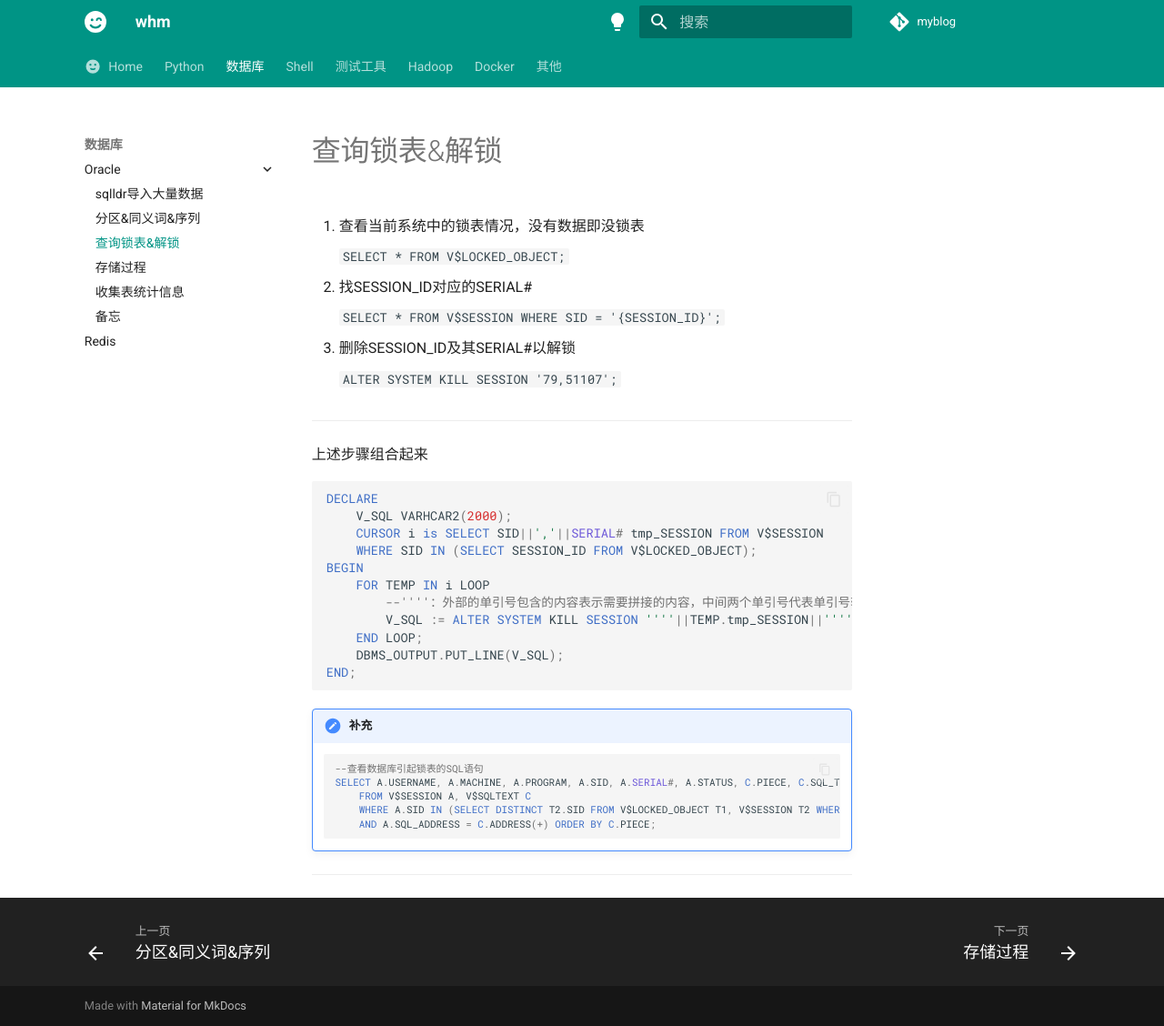
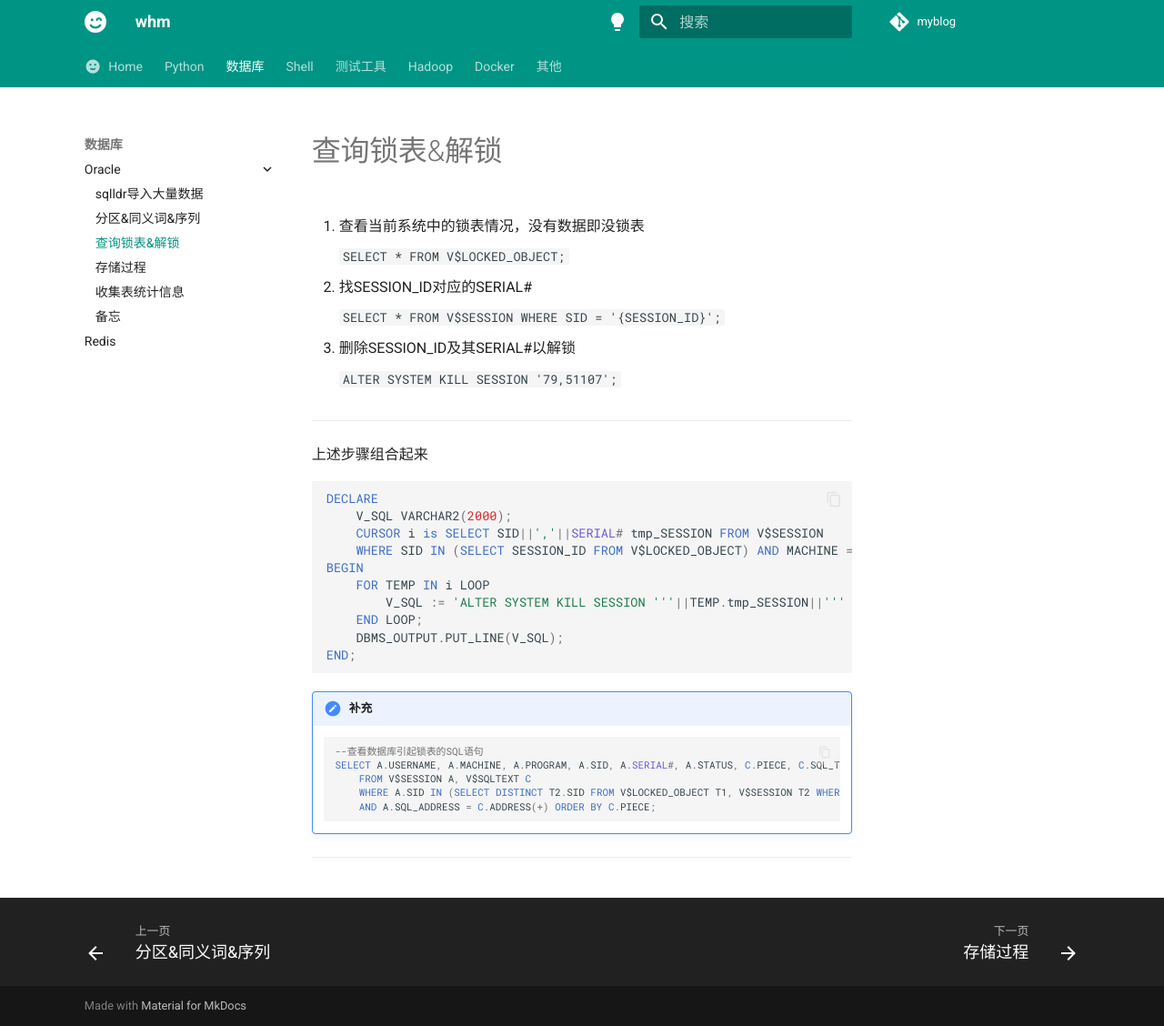
Before and after one commit to Jork-S-B/Jork-S-B.github.io, an MkDocs documentation site: the page built from docs/sql/oracle/lock&unlock.md, in a window 1280 px wide and 1128 px high. Shown: the whole window at 91% size. Built offline with MkDocs 1.6.1 and Material for MkDocs 9.7.7, drawn with Linux system fonts in a browser that asks for light colours; comment, search, counter and statistics services are not loaded.

Commit message:
修改错误

````diff
--- a/docs/sql/oracle/lock&unlock.md
+++ b/docs/sql/oracle/lock&unlock.md
@@ -16,13 +16,12 @@
 上述步骤组合起来
 ```sql
 DECLARE
-	V_SQL VARHCAR2(2000);
+	V_SQL VARCHAR2(2000);
 	CURSOR i is SELECT SID||','||SERIAL# tmp_SESSION FROM V$SESSION
-	WHERE SID IN (SELECT SESSION_ID FROM V$LOCKED_OBJECT);
+	WHERE SID IN (SELECT SESSION_ID FROM V$LOCKED_OBJECT) AND MACHINE = '' AND USERNAME = '';
 BEGIN
 	FOR TEMP IN i LOOP
-		--''''：外部的单引号包含的内容表示需要拼接的内容，中间两个单引号代表单引号转义字符
-		V_SQL := ALTER SYSTEM KILL SESSION ''''||TEMP.tmp_SESSION||'''' ; EXECUTE IMMEDIATE V_SQL;
+		V_SQL := 'ALTER SYSTEM KILL SESSION '''||TEMP.tmp_SESSION||''' ' ; EXECUTE IMMEDIATE V_SQL;
 	END LOOP;
 	DBMS_OUTPUT.PUT_LINE(V_SQL);
 END;
````
